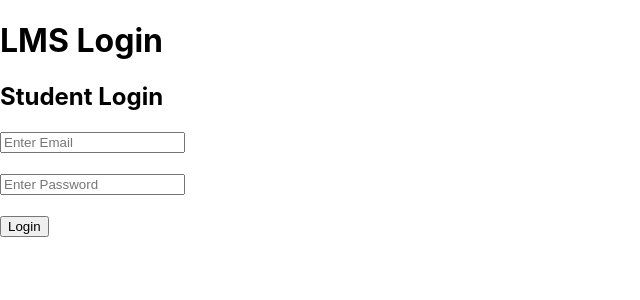
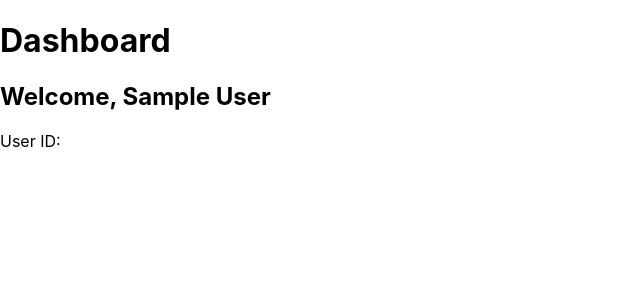
Before and after one commit to skycat1329/lms-frontend, a React (Create React App) app: page /dashboard in a window 1280 px wide. Shown: the top 300 px of the page, without its empty margins (0-640 px from the left). Built offline with nearby package versions, Linux system fonts and the light colour scheme; sample sign-in values are in the browser's storage.

Commit message:
Created dashboard and protected route

```diff
--- a/package.json
+++ b/package.json
@@ -9,6 +9,7 @@
     "@testing-library/user-event": "^13.5.0",
     "react": "^19.2.5",
     "react-dom": "^19.2.5",
+    "react-router-dom": "^7.14.1",
     "react-scripts": "5.0.1",
     "web-vitals": "^2.1.4"
   },
--- a/src/App.js
+++ b/src/App.js
@@ -1,11 +1,14 @@
 import Login from "./Login";
-
+import {BrowserRouter as Router, Routes, Route} from "react-router-dom";
+import Dashboard from "./Dashboard";
 function App() {
   return (
-    <div>
-      <h1>LMS Login</h1>
-      <Login />
-    </div>
+    <Router>
+      <Routes>
+        <Route path="/" element={<Login />} />
+        <Route path="/dashboard" element={<Dashboard />} />
+      </Routes>
+    </Router>
   );
 }
 
--- /dev/null
+++ b/src/Dashboard.js
@@ -0,0 +1,30 @@
+import React from 'react'
+import { useEffect } from 'react';
+const Dashboard = () => {
+
+    const [user, setUser] = React.useState(null);
+
+    useEffect(() => {
+        const storedUser = JSON.parse(localStorage.getItem("user"));
+        if(!storedUser) {
+            window.location.href = "/";
+        } else {
+            setUser(storedUser);
+        }
+    }, []);
+
+    return (
+          <div>
+      <h1>Dashboard</h1>
+
+      {user && (
+        <>
+          <h2>Welcome, {user.name}</h2>
+          <p>User ID: {user.user_id}</p>
+        </>
+      )}
+    </div>
+    )
+}
+
+export default Dashboard
```
Also changed, not shown: 1 other file (tests, documents, lock files or other folders).
